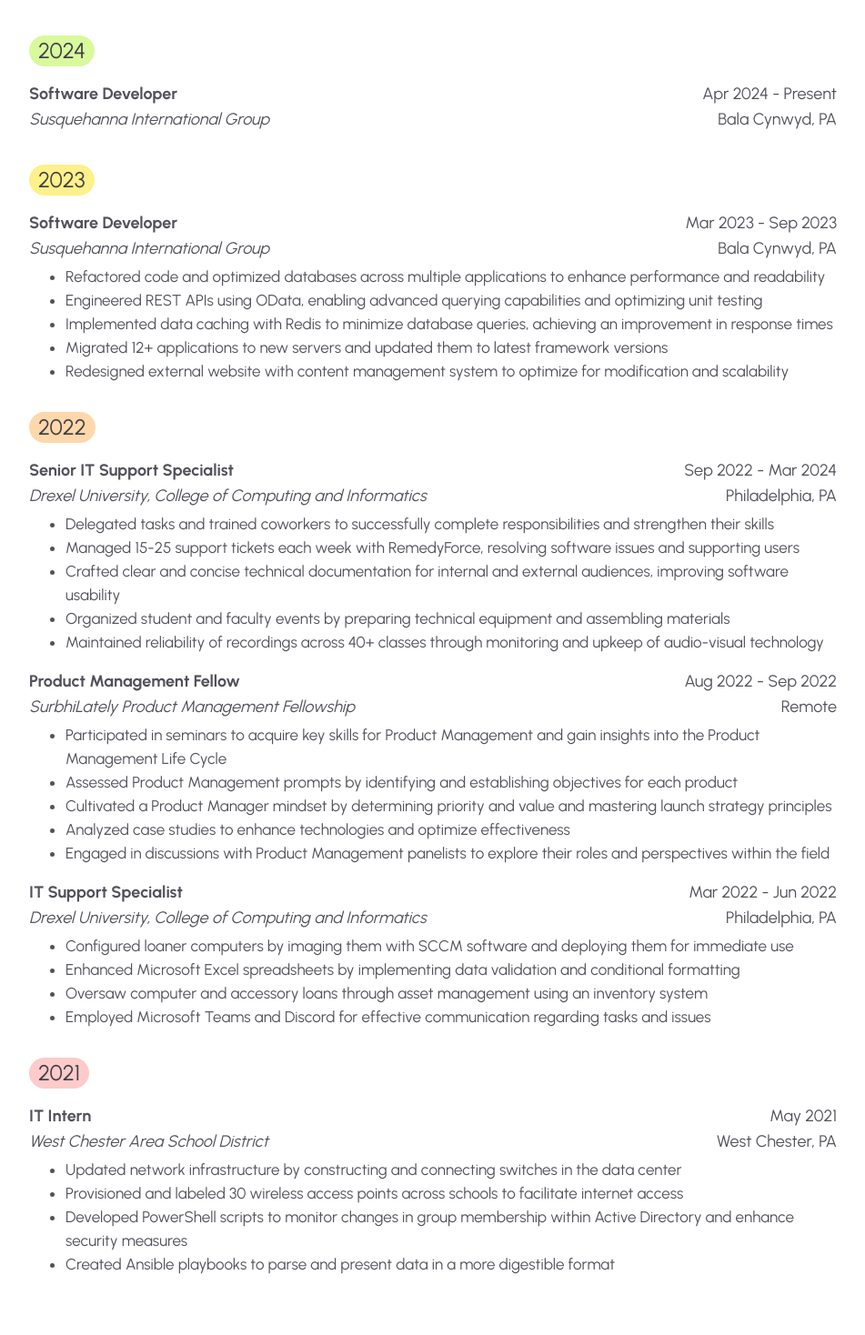
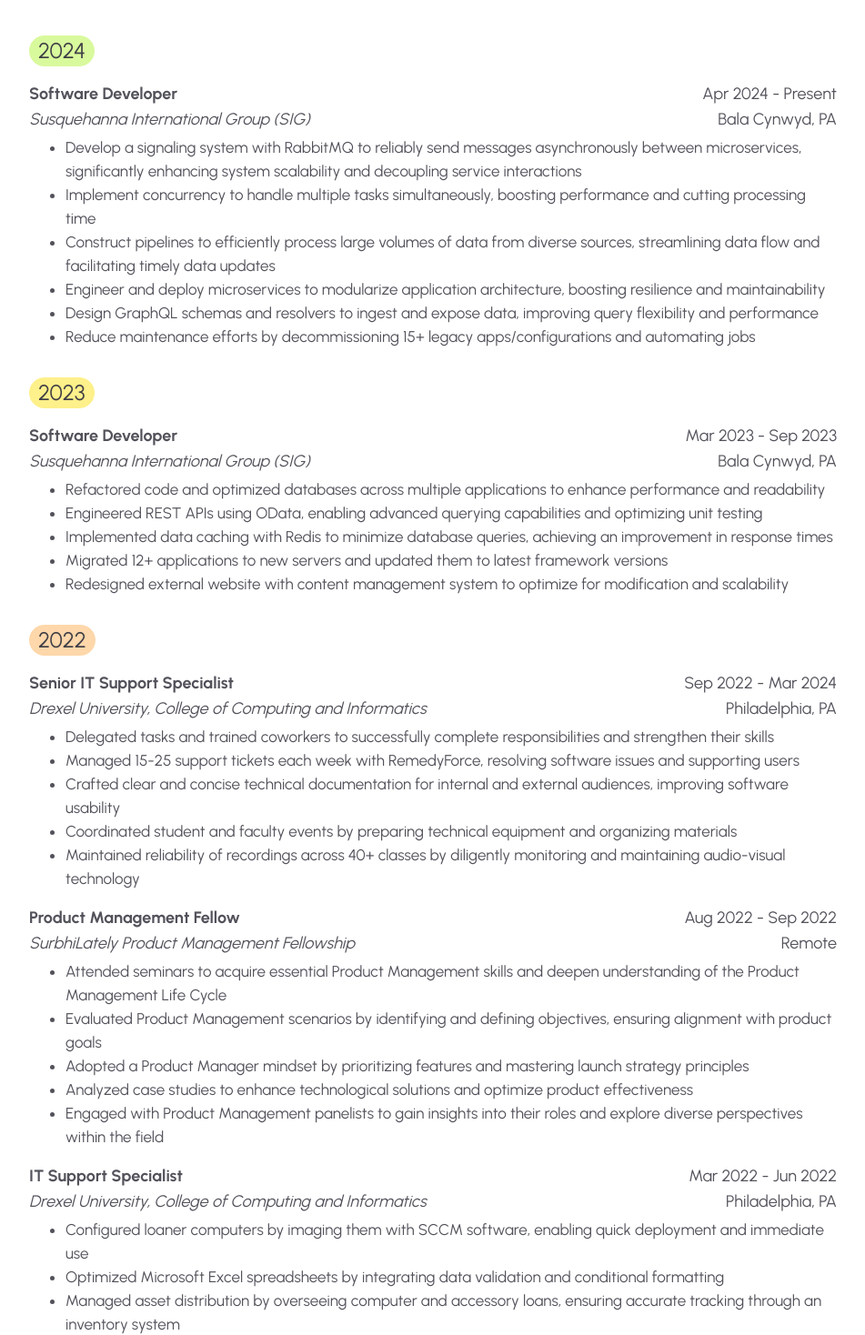
Before and after one commit to mahimamchacko/mahimamchacko.github.io, a Next.js app: page /experience in a window 1280 px wide. Shown: the part 185-1653 px from the top of the page at 91% size, without its empty margins (164-1115 px from the left). Built offline with nearby package versions, Linux system fonts and the light colour scheme.

Commit message:
Improve bullets on Experience page

```diff
--- a/app/experience/page.tsx
+++ b/app/experience/page.tsx
@@ -8,10 +8,17 @@
       experiences: [
         {
           title: "Software Developer",
-          company: "Susquehanna International Group",
+          company: "Susquehanna International Group (SIG)",
           period: "Apr 2024 - Present",
           location: "Bala Cynwyd, PA",
-          bullets: []
+          bullets: [
+            "Develop a signaling system with RabbitMQ to reliably send messages asynchronously between microservices, significantly enhancing system scalability and decoupling service interactions",
+            "Implement concurrency to handle multiple tasks simultaneously, boosting performance and cutting processing time",
+            "Construct pipelines to efficiently process large volumes of data from diverse sources, streamlining data flow and facilitating timely data updates",
+            "Engineer and deploy microservices to modularize application architecture, boosting resilience and maintainability",
+            "Design GraphQL schemas and resolvers to ingest and expose data, improving query flexibility and performance",
+            "Reduce maintenance efforts by decommissioning 15+ legacy apps/configurations and automating jobs"
+          ]
         }
       ]
     },
@@ -21,7 +28,7 @@
       experiences: [
         {
           title: "Software Developer",
-          company: "Susquehanna International Group",
+          company: "Susquehanna International Group (SIG)",
           period: "Mar 2023 - Sep 2023",
           location: "Bala Cynwyd, PA",
           bullets: [
@@ -47,8 +54,8 @@
             "Delegated tasks and trained coworkers to successfully complete responsibilities and strengthen their skills",
             "Managed 15-25 support tickets each week with RemedyForce, resolving software issues and supporting users",
             "Crafted clear and concise technical documentation for internal and external audiences, improving software usability",
-            "Organized student and faculty events by preparing technical equipment and assembling materials",
-            "Maintained reliability of recordings across 40+ classes through monitoring and upkeep of audio-visual technology"
+            "Coordinated student and faculty events by preparing technical equipment and organizing materials",
+            "Maintained reliability of recordings across 40+ classes by diligently monitoring and maintaining audio-visual technology"
           ]
         },
         {
@@ -57,11 +64,11 @@
           period: "Aug 2022 - Sep 2022",
           location: "Remote",
           bullets: [
-            "Participated in seminars to acquire key skills for Product Management and gain insights into the Product Management Life Cycle",
-            "Assessed Product Management prompts by identifying and establishing objectives for each product",
-            "Cultivated a Product Manager mindset by determining priority and value and mastering launch strategy principles",
-            "Analyzed case studies to enhance technologies and optimize effectiveness",
-            "Engaged in discussions with Product Management panelists to explore their roles and perspectives within the field"
+            "Attended seminars to acquire essential Product Management skills and deepen understanding of the Product Management Life Cycle",
+            "Evaluated Product Management scenarios by identifying and defining objectives, ensuring alignment with product goals",
+            "Adopted a Product Manager mindset by prioritizing features and mastering launch strategy principles",
+            "Analyzed case studies to enhance technological solutions and optimize product effectiveness",
+            "Engaged with Product Management panelists to gain insights into their roles and explore diverse perspectives within the field"
           ]
         },
         {
@@ -70,10 +77,10 @@
           period: "Mar 2022 - Jun 2022",
           location: "Philadelphia, PA",
           bullets: [
-            "Configured loaner computers by imaging them with SCCM software and deploying them for immediate use",
-            "Enhanced Microsoft Excel spreadsheets by implementing data validation and conditional formatting",
-            "Oversaw computer and accessory loans through asset management using an inventory system",
-            "Employed Microsoft Teams and Discord for effective communication regarding tasks and issues"
+            "Configured loaner computers by imaging them with SCCM software, enabling quick deployment and immediate use",
+            "Optimized Microsoft Excel spreadsheets by integrating data validation and conditional formatting",
+            "Managed asset distribution by overseeing computer and accessory loans, ensuring accurate tracking through an inventory system",
+            "Utilized Microsoft Teams and Discord to effectively coordinate tasks and resolve issues"
           ]
         }
       ]
@@ -88,10 +95,10 @@
           period: "May 2021",
           location: "West Chester, PA",
           bullets: [
-            "Updated network infrastructure by constructing and connecting switches in the data center",
-            "Provisioned and labeled 30 wireless access points across schools to facilitate internet access",
-            "Developed PowerShell scripts to monitor changes in group membership within Active Directory and enhance security measures",
-            "Created Ansible playbooks to parse and present data in a more digestible format"
+            "Enhanced network infrastructure by constructing and configuring switches within the data center",
+            "Provisioned and organized 30 wireless access points across schools, improving internet accessibility",
+            "Developed PowerShell scripts to monitor real-time changes in group membership within Active Directory, improving security protocols",
+            "Authored Ansible playbooks to efficiently parse and present date in a more digestible format"
           ]
         }
       ]
```
